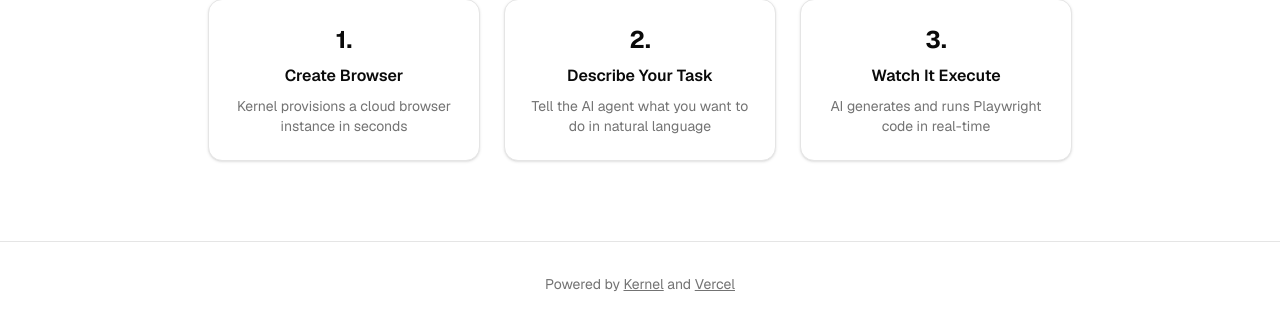
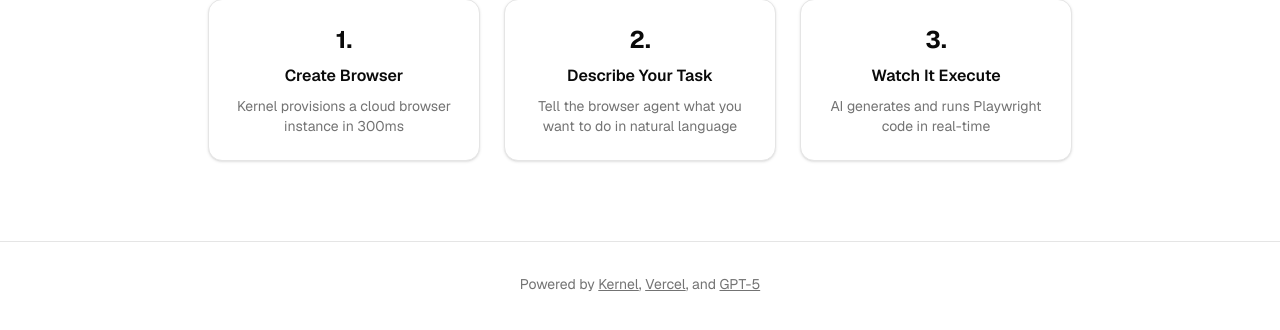
Before and after one commit to onkernel/kernel-nextjs-template, a Next.js app: page / in a window 1280 px wide. Shown: the part 454-784 px from the top of the page. Built offline with nearby package versions, Linux system fonts and the light colour scheme.

Commit message:
Update page.tsx
Update some copy on the starting page

```diff
--- a/app/page.tsx
+++ b/app/page.tsx
@@ -510,7 +510,7 @@
                     <div className="text-2xl font-bold">1.</div>
                     <h3 className="font-semibold">Create Browser</h3>
                     <p className="text-sm text-muted-foreground">
-                      Kernel provisions a cloud browser instance in seconds
+                      Kernel provisions a cloud browser instance in 300ms
                     </p>
                   </div>
                 </CardContent>
@@ -521,7 +521,7 @@
                     <div className="text-2xl font-bold">2.</div>
                     <h3 className="font-semibold">Describe Your Task</h3>
                     <p className="text-sm text-muted-foreground">
-                      Tell the AI agent what you want to do in natural language
+                      Tell the browser agent what you want to do in natural language
                     </p>
                   </div>
                 </CardContent>
@@ -554,8 +554,8 @@
               rel="noopener noreferrer"
             >
               Kernel
-            </a>{" "}
-            and{" "}
+            </a>
+            ,{" "}
             <a
               href="https://vercel.com"
               className="underline"
@@ -564,6 +564,15 @@
             >
               Vercel
             </a>
+            , and{" "}
+            <a
+              href="https://openai.com"
+              className="underline"
+              target="_blank"
+              rel="noopener noreferrer"
+            >
+              GPT-5
+            </a>
           </p>
         </div>
       </footer>
```
